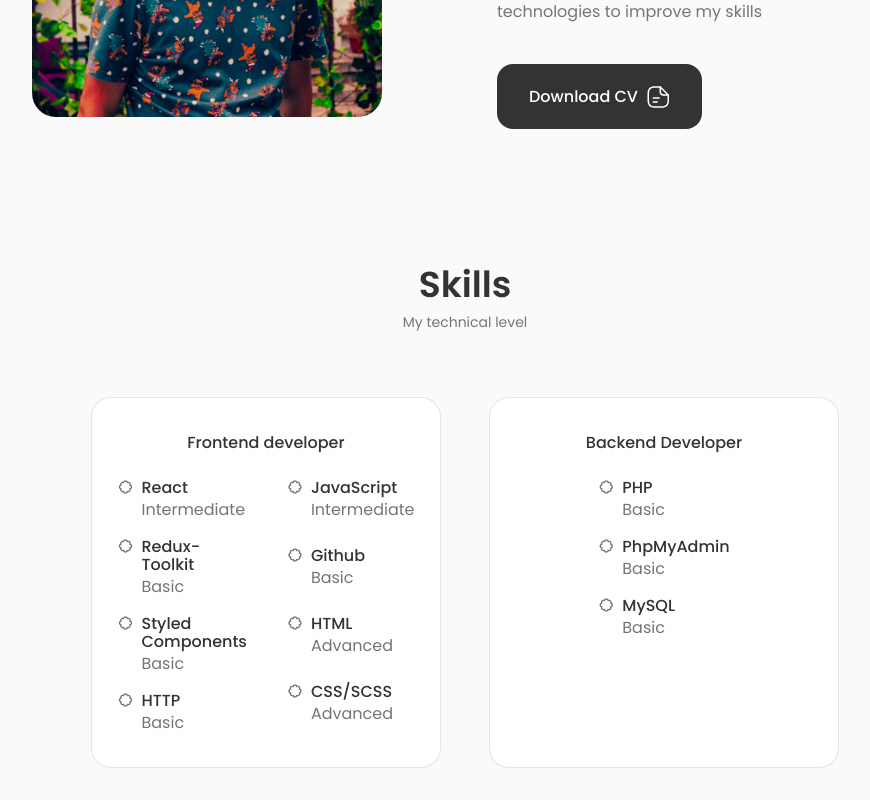
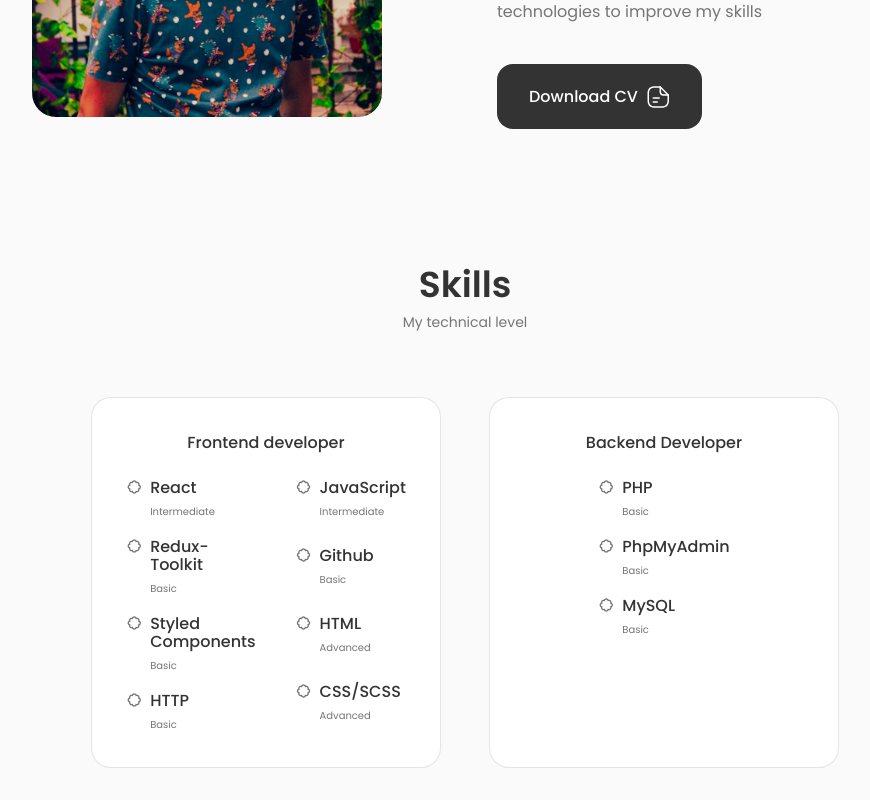
Before and after one commit to TimofeyKremko/Portfolio-Website, a React (Create React App) app: page / in a window 1280 px wide. Shown: the part 1148-1948 px from the top of the page, without its empty margins (175-1045 px from the left). Built offline with nearby package versions, Linux system fonts and the light colour scheme.

Commit message:
fix: skills component

```diff
--- a/src/components/Skills/skills.css
+++ b/src/components/Skills/skills.css
@@ -47,7 +47,7 @@
 }
 
 .skills__level {
-  font-size: var(--tine-font-size);
+  font-size: var(--tiny-font-size);
 }
 
 
```
